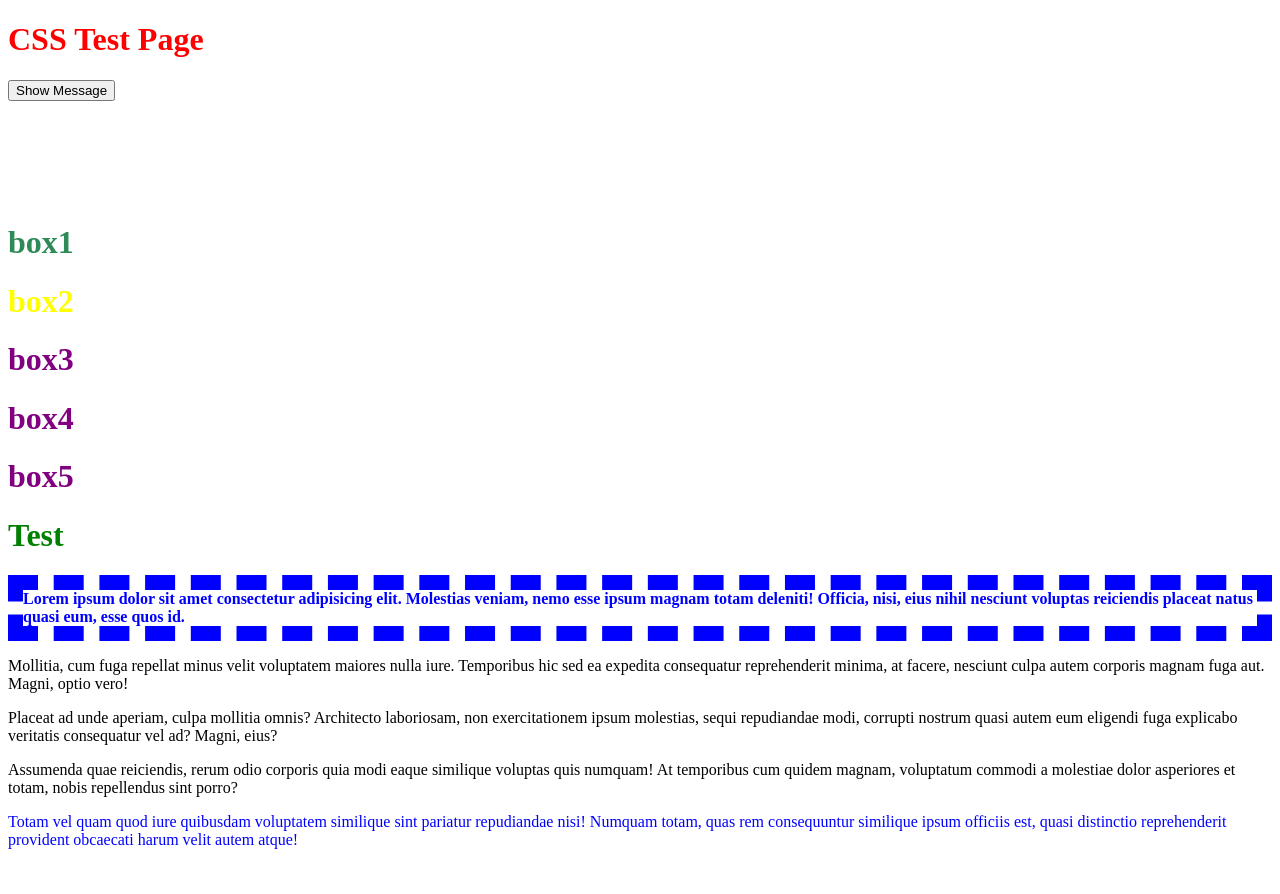
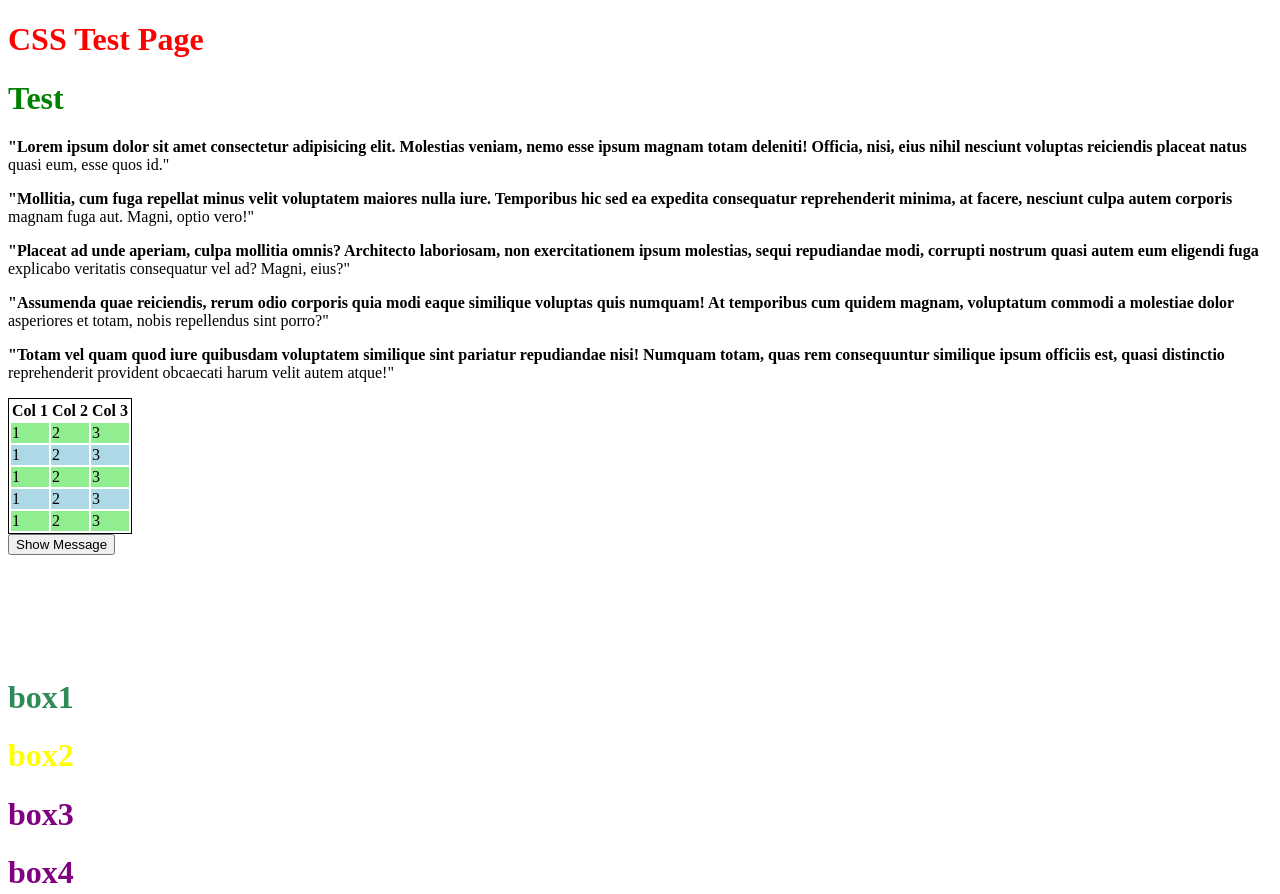
Before and after one commit to aidankilleen/FrontEndWebDevelopment, a plain HTML site: page cssintro.html in a window 1280 px wide. Shown: the top 894 px of the page. Before the commit the page ends 865 px from the top, so only its background shows below. Drawn offline with Linux system fonts and the light colour scheme.

Commit message:
added pseudo selectors and pseudo elements

```diff
--- a/cssintro.html
+++ b/cssintro.html
@@ -29,20 +29,7 @@
             background-color: yellow;
         }
 
-        p:first-of-type {
-            color: blue;
-            font-weight: bold;
-            /*
-            border-style: double;
-            border-color: green;
-            border-width: 5px;
-            */
-            border: 15px dashed blue;
 
-        }
-        p:last-of-type {
-            color: blue;
-        }
 
         .textbox {
             border: 1px solid black;
@@ -53,6 +40,37 @@
             /*display: none;*/
             visibility: hidden;
         }
+
+        .tbl {
+            border: 1px solid;
+        }
+        .tbl tbody tr:nth-child(odd) {
+            background-color: lightgreen;
+        }
+        .tbl tbody tr:nth-child(even) {
+            background-color: lightblue;
+        }
+        /* nb: if you use :hover something should happen when you click */
+        .tbl tbody tr:hover {
+            background-color: green;
+        }
+
+        p::first-line {
+            font-weight: bold;
+        }
+
+        p::selection {
+            background-color: lightgreen;
+        }
+
+        p::before {
+            content: '"';
+        }
+
+        p::after {
+            content: '"';
+        }
+
     </style>
 
     <script>
@@ -68,6 +86,61 @@
 </head>
 <body>
     <h1>CSS Test Page</h1>
+
+    <div>
+        <h1>Test</h1>
+        <p>Lorem ipsum dolor sit amet consectetur adipisicing elit. Molestias veniam, nemo esse ipsum magnam totam deleniti! Officia, nisi, eius nihil nesciunt voluptas reiciendis placeat natus quasi eum, esse quos id.</p>
+        <p>Mollitia, cum fuga repellat minus velit voluptatem maiores nulla iure. Temporibus hic sed ea expedita consequatur reprehenderit minima, at facere, nesciunt culpa autem corporis magnam fuga aut. Magni, optio vero!</p>
+        <p>Placeat ad unde aperiam, culpa mollitia omnis? Architecto laboriosam, non exercitationem ipsum molestias, sequi repudiandae modi, corrupti nostrum quasi autem eum eligendi fuga explicabo veritatis consequatur vel ad? Magni, eius?</p>
+        <p>Assumenda quae reiciendis, rerum odio corporis quia modi eaque similique voluptas quis numquam! At temporibus cum quidem magnam, voluptatum commodi a molestiae dolor asperiores et totam, nobis repellendus sint porro?</p>
+        <p>Totam vel quam quod iure quibusdam voluptatem similique sint pariatur repudiandae nisi! Numquam totam, quas rem consequuntur similique ipsum officiis est, quasi distinctio reprehenderit provident obcaecati harum velit autem atque!</p>
+    </div>
+
+
+    <table class="tbl">
+        <thead>
+            <tr>
+                <th>Col 1</th>
+                <th>Col 2</th>
+                <th>Col 3</th>
+            </tr>
+        </thead>
+        <tbody>
+            <tr>
+                <td>1</td>
+                <td>2</td>
+                <td>3</td>
+            </tr>
+            <tr>
+                <td>1</td>
+                <td>2</td>
+                <td>3</td>
+            </tr>
+            <tr>
+                <td>1</td>
+                <td>2</td>
+                <td>3</td>
+            </tr>
+            <tr>
+                <td>1</td>
+                <td>2</td>
+                <td>3</td>
+            </tr>
+            <tr>
+                <td>1</td>
+                <td>2</td>
+                <td>3</td>
+            </tr>
+        </tbody>
+    </table>
+
+
+
+
+
+
+
+
 
     <button onclick="onClick()">Show Message</button>
 
@@ -93,13 +166,6 @@
     </div>
 
 
-    <div>
-        <h1>Test</h1>
-        <p>Lorem ipsum dolor sit amet consectetur adipisicing elit. Molestias veniam, nemo esse ipsum magnam totam deleniti! Officia, nisi, eius nihil nesciunt voluptas reiciendis placeat natus quasi eum, esse quos id.</p>
-        <p>Mollitia, cum fuga repellat minus velit voluptatem maiores nulla iure. Temporibus hic sed ea expedita consequatur reprehenderit minima, at facere, nesciunt culpa autem corporis magnam fuga aut. Magni, optio vero!</p>
-        <p>Placeat ad unde aperiam, culpa mollitia omnis? Architecto laboriosam, non exercitationem ipsum molestias, sequi repudiandae modi, corrupti nostrum quasi autem eum eligendi fuga explicabo veritatis consequatur vel ad? Magni, eius?</p>
-        <p>Assumenda quae reiciendis, rerum odio corporis quia modi eaque similique voluptas quis numquam! At temporibus cum quidem magnam, voluptatum commodi a molestiae dolor asperiores et totam, nobis repellendus sint porro?</p>
-        <p>Totam vel quam quod iure quibusdam voluptatem similique sint pariatur repudiandae nisi! Numquam totam, quas rem consequuntur similique ipsum officiis est, quasi distinctio reprehenderit provident obcaecati harum velit autem atque!</p>
-    </div>
+
 </body>
 </html>
```
